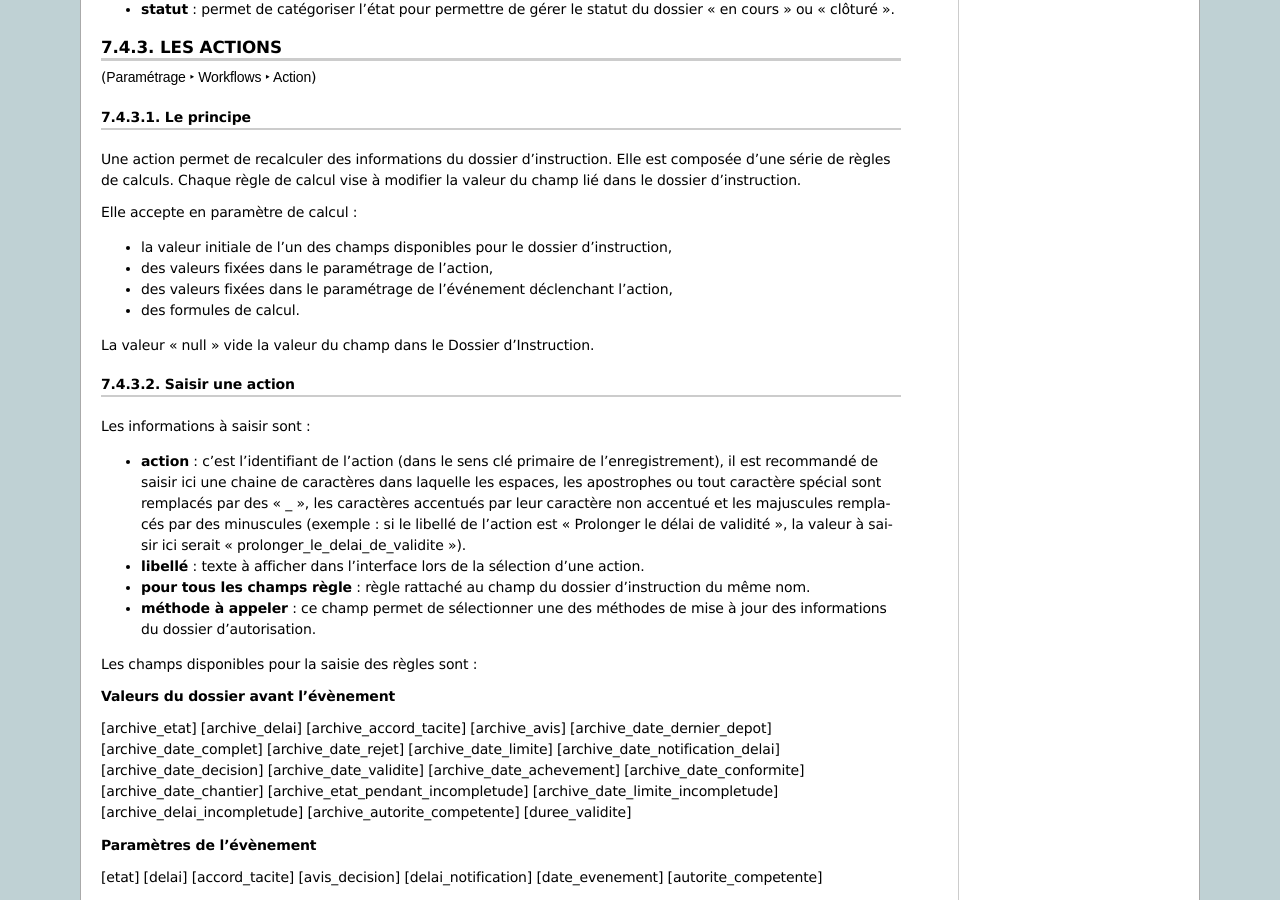
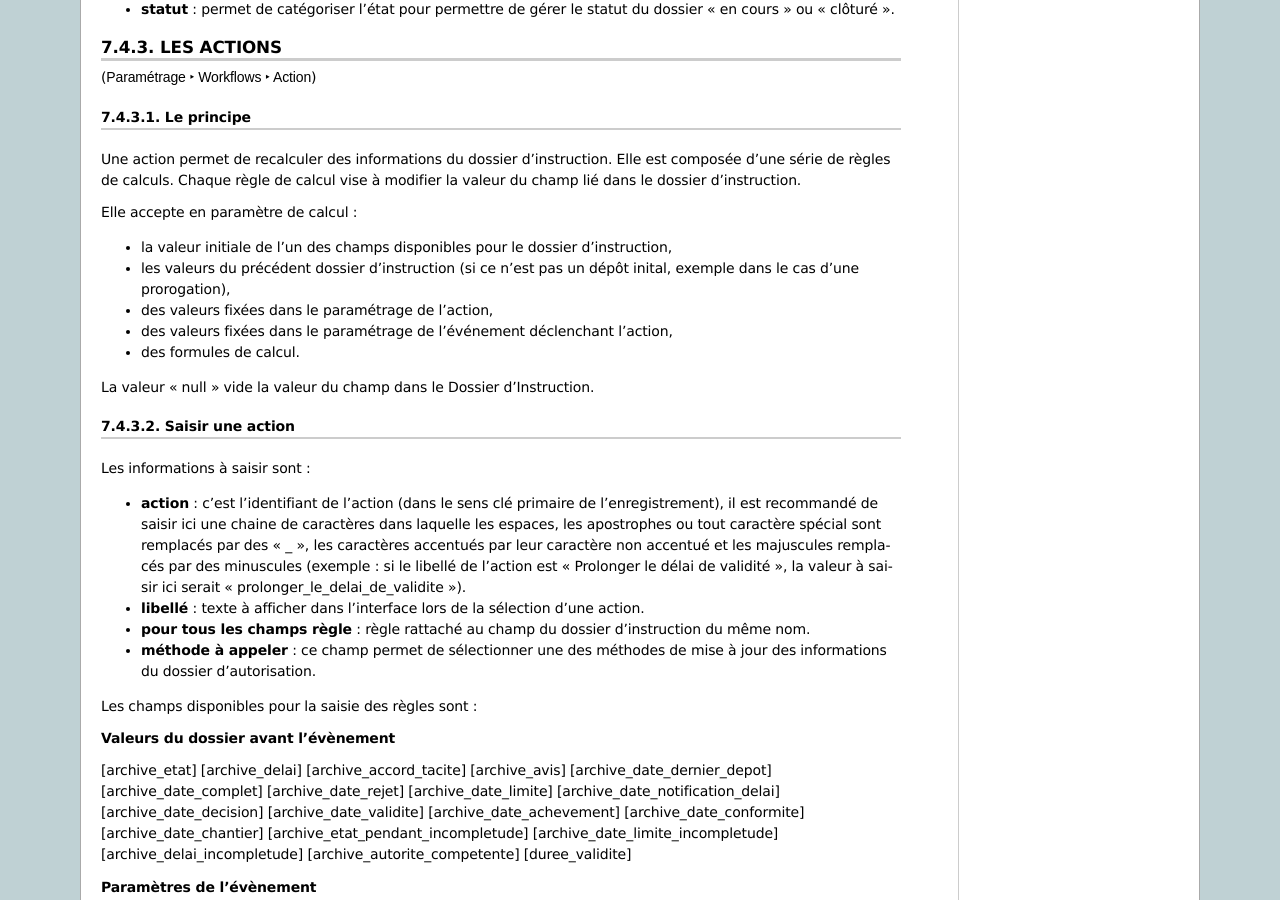
Before and after one commit to mpavaux/openads-documentation, a Sphinx documentation site: the page built from source/manuel_utilisateur/parametrage_dossier.rst, in a window 1280 px wide and 900 px high, scrolled down 6063 px. Built offline with Sphinx 7.4.7, drawn with Linux system fonts in a browser that asks for light colours.

Commit message:
Complément dans le paragraphe sur les actions pour indiquer la possiblité d'utiliser les valeurs du dossier d'instruction précédent dans le cas d'une prorogation par exemple.

```diff
--- a/source/manuel_utilisateur/parametrage_dossier.rst
+++ b/source/manuel_utilisateur/parametrage_dossier.rst
@@ -434,6 +434,8 @@
 
 * la valeur initiale de l'un des champs disponibles pour le dossier
   d'instruction,
+* les valeurs du précédent dossier d'instruction (si ce n'est pas un
+  dépôt inital, exemple dans le cas d'une prorogation),
 * des valeurs fixées dans le paramétrage de l'action,
 * des valeurs fixées dans le paramétrage de l'événement déclenchant l'action,
 * des formules de calcul.
```
